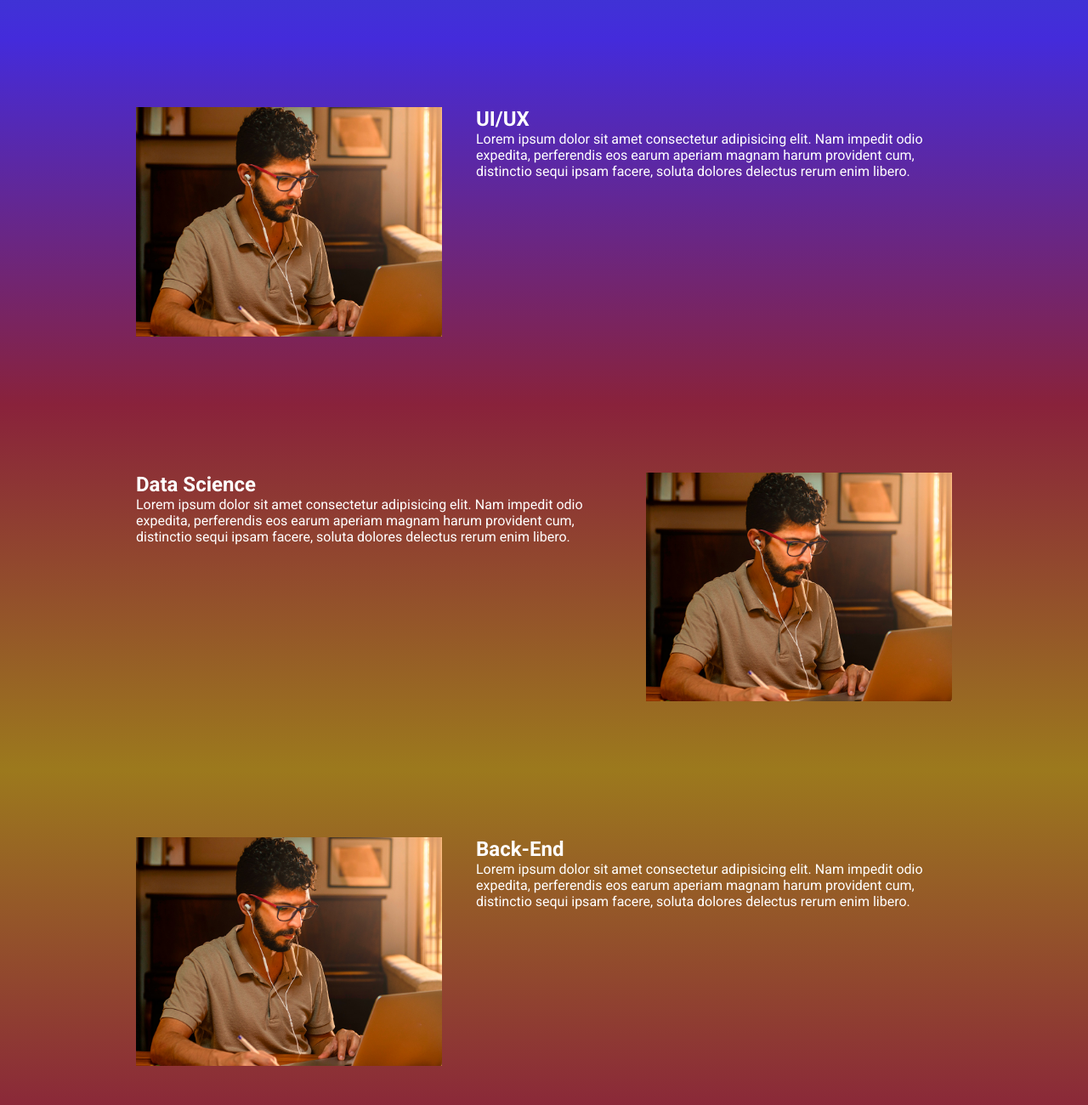
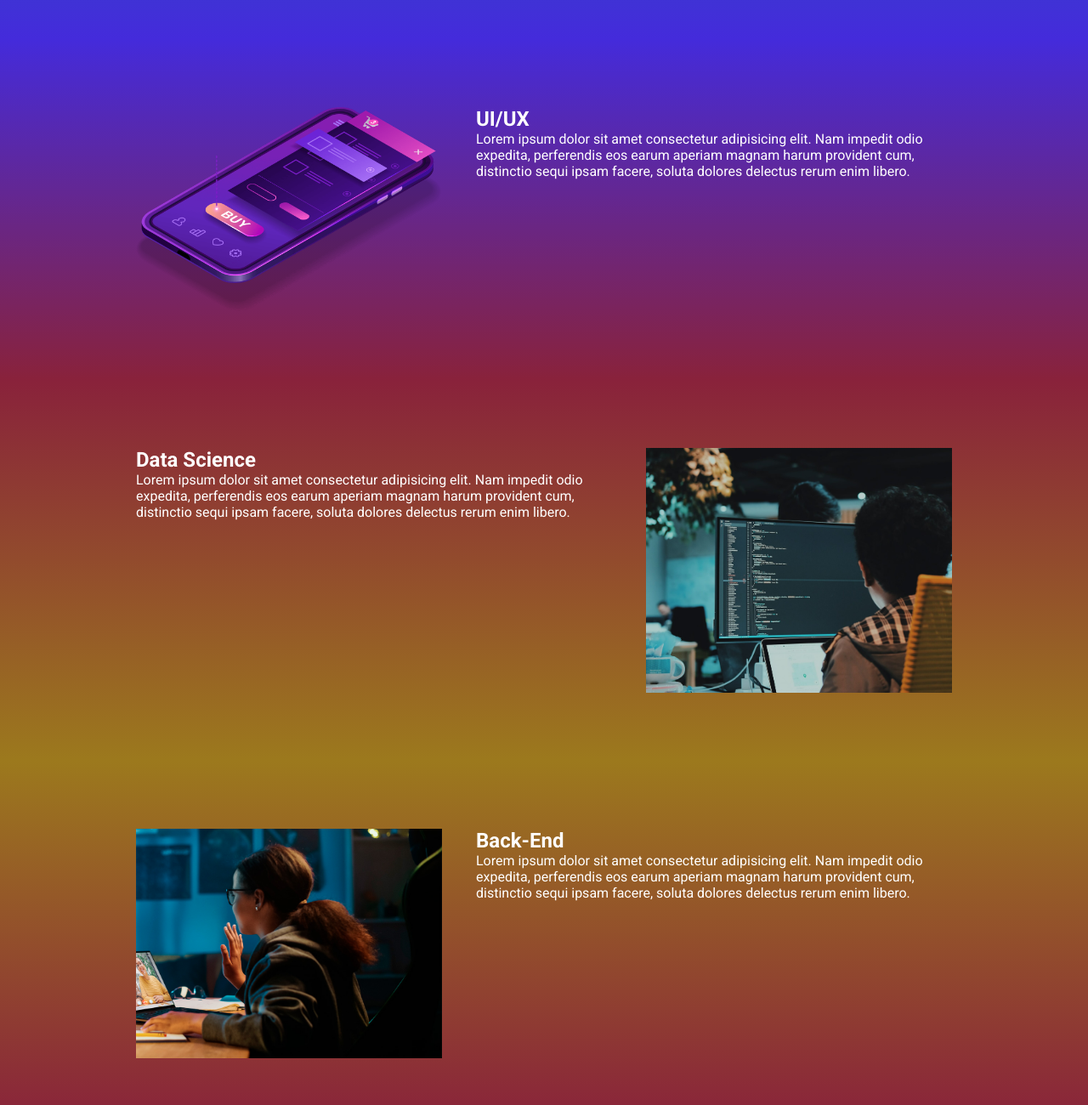
Before and after one commit to GuiZeroUm/ebac_tech_talks, a website built with Parcel: page src/index.html in a window 1280 px wide. Shown: the part 1000-2300 px from the top of the page at 85% size. Built offline with nearby package versions, Linux system fonts and the light colour scheme.

Commit message:
fix: images in sections

```diff
--- a/src/index.html
+++ b/src/index.html
@@ -52,7 +52,7 @@
                 <h2 class="event__detail__title">UI/UX</h2>
                 <p class="event__detail__description">Lorem ipsum dolor sit amet consectetur adipisicing elit. Nam impedit odio expedita, perferendis eos earum aperiam magnam harum provident cum, distinctio sequi ipsam facere, soluta dolores delectus rerum enim libero.</p>
             </div>
-            <img class="event__image" src="./imgs/frontend.png" alt="Front-End">
+            <img class="event__image" src="./imgs/ui-ux.png" alt="Front-End">
         </div>
     </section>
     <section class="event event--data-science">
@@ -61,7 +61,7 @@
                 <h2 class="event__detail__title">Data Science</h2>
                 <p class="event__detail__description">Lorem ipsum dolor sit amet consectetur adipisicing elit. Nam impedit odio expedita, perferendis eos earum aperiam magnam harum provident cum, distinctio sequi ipsam facere, soluta dolores delectus rerum enim libero.</p>
             </div>
-            <img class="event__image" src="./imgs/frontend.png" alt="Front-End">
+            <img class="event__image" src="./imgs/data.png" alt="Front-End">
         </div>
     </section>
     <section class="event event--backend event--image-left">
@@ -70,7 +70,7 @@
                 <h2 class="event__detail__title">Back-End</h2>
                 <p class="event__detail__description">Lorem ipsum dolor sit amet consectetur adipisicing elit. Nam impedit odio expedita, perferendis eos earum aperiam magnam harum provident cum, distinctio sequi ipsam facere, soluta dolores delectus rerum enim libero.</p>
             </div>
-            <img class="event__image" src="./imgs/frontend.png" alt="Front-End">
+            <img class="event__image" src="./imgs/backend.png" alt="Front-End">
         </div>
     </section>
 
```
